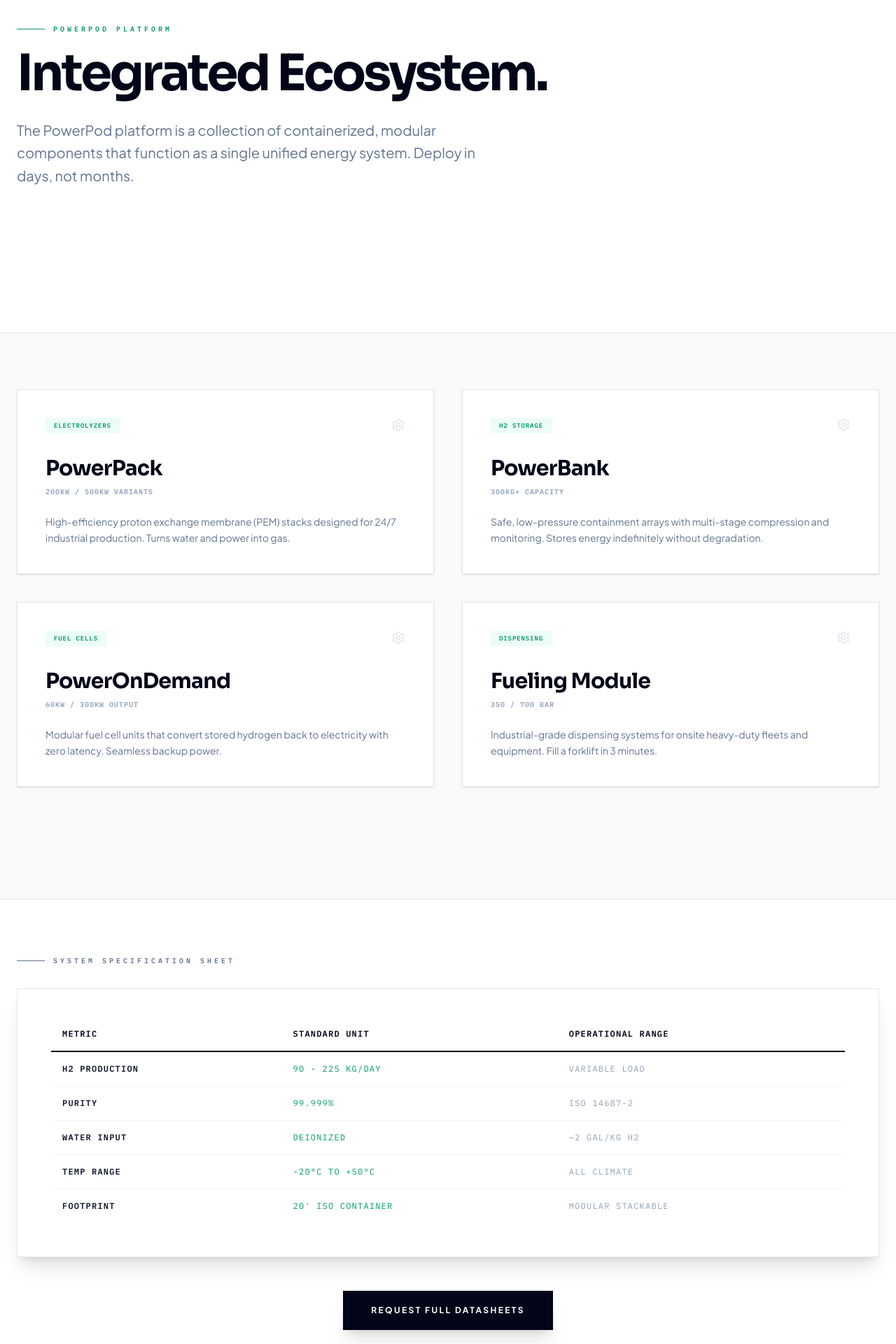
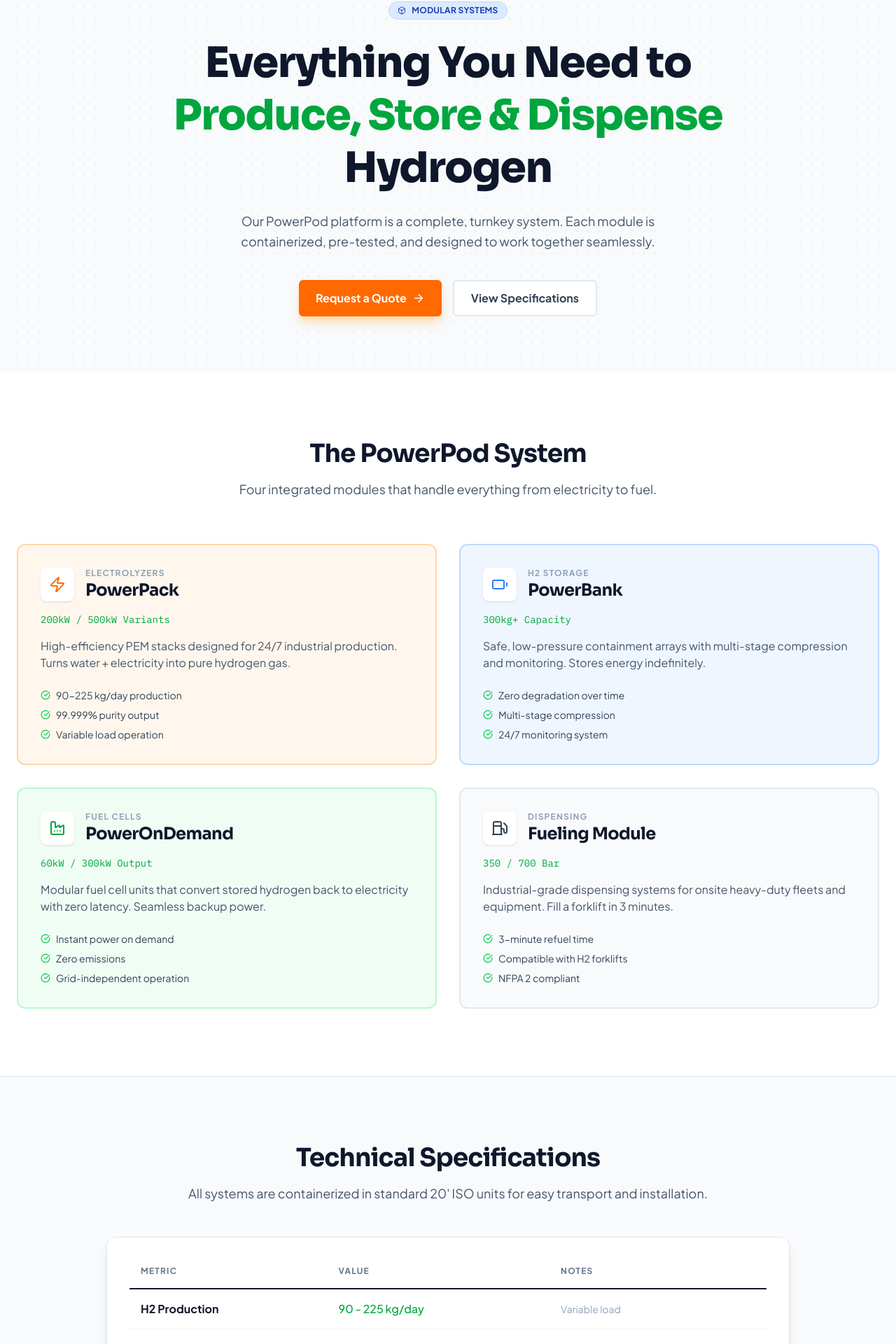
Before and after one commit to rockwellh2/rockwell-sanity, a Next.js app: page /platform in a window 1280 px wide. Shown: the part 94-2014 px from the top of the page at 70% size. Built offline with nearby package versions, Linux system fonts and the light colour scheme.

Commit message:
feat(phase-4): rebuild products page with warm conversion design

```diff
--- a/src/app/platform/page.tsx
+++ b/src/app/platform/page.tsx
@@ -1,121 +1,320 @@
 "use client";
 
 import Link from "next/link";
-import { Button } from "@/components/ui/Button";
-import { SectionHeader } from "@/components/ui/SectionHeader";
-import { HUDLabel } from "@/components/ui/HUDLabel";
-import { ProductModule } from "@/components/ui/ProductModule";
-import { FadeIn } from "@/components/ui/FadeIn";
+import Image from "next/image";
+import {
+    Zap,
+    Battery,
+    Fuel,
+    CheckCircle,
+    ArrowRight,
+    Box,
+    Factory
+} from "lucide-react";
+
+// ============================================================
+// PRODUCTS PAGE - "The Conversion Machine" Design
+// Showcase PowerPod systems with warm, approachable styling
+// ============================================================
 
 export default function PlatformPage() {
     return (
-        <div className="flex flex-col w-full overflow-hidden">
-            {/* HER0 */}
-            <section className="relative pt-32 pb-20 md:pb-32 overflow-hidden">
-                <div className="container mx-auto px-6 relative z-10">
-                    <FadeIn>
-                        <SectionHeader
-                            subtitle="PowerPod Platform"
-                            title="Integrated Ecosystem."
-                            description="The PowerPod platform is a collection of containerized, modular components that function as a single unified energy system. Deploy in days, not months."
-                        />
-                    </FadeIn>
-                </div>
-            </section>
+        <div className="flex flex-col w-full overflow-hidden bg-white">
 
-            {/* PRODUCT MODULES */}
-            <section className="bg-slate-50 border-y border-slate-200 py-20">
-                <div className="container mx-auto px-6">
-                    <div className="grid lg:grid-cols-2 gap-10 mb-20">
-                        <FadeIn delay={0.1}>
-                            <ProductModule
-                                name="PowerPack"
-                                tag="Electrolyzers"
-                                specs="200kW / 500kW Variants"
-                                desc="High-efficiency proton exchange membrane (PEM) stacks designed for 24/7 industrial production. Turns water and power into gas."
-                            />
-                        </FadeIn>
-                        <FadeIn delay={0.2}>
-                            <ProductModule
-                                name="PowerBank"
-                                tag="H2 Storage"
-                                specs="300kg+ Capacity"
-                                desc="Safe, low-pressure containment arrays with multi-stage compression and monitoring. Stores energy indefinitely without degradation."
-                            />
-                        </FadeIn>
-                        <FadeIn delay={0.3}>
-                            <ProductModule
-                                name="PowerOnDemand"
-                                tag="Fuel Cells"
-                                specs="60kW / 300kW Output"
-                                desc="Modular fuel cell units that convert stored hydrogen back to electricity with zero latency. Seamless backup power."
-                            />
-                        </FadeIn>
-                        <FadeIn delay={0.4}>
-                            <ProductModule
-                                name="Fueling Module"
-                                tag="Dispensing"
-                                specs="350 / 700 Bar"
-                                desc="Industrial-grade dispensing systems for onsite heavy-duty fleets and equipment. Fill a forklift in 3 minutes."
-                            />
-                        </FadeIn>
+            {/* ============================================================
+          1. HERO SECTION
+          ============================================================ */}
+            <section className="relative bg-slate-50 pt-24 pb-20 overflow-hidden">
+                <div className="absolute inset-0 z-0 opacity-10 pointer-events-none bg-grid-pattern"></div>
+
+                <div className="max-w-7xl mx-auto px-6 text-center relative z-10">
+                    <div className="inline-flex items-center gap-2 bg-blue-100 border border-blue-200 text-blue-800 px-3 py-1 rounded-full text-xs font-bold uppercase tracking-wide mb-6">
+                        <Box size={12} /> Modular Systems
+                    </div>
+
+                    <h1 className="heading-hero mb-6 max-w-4xl mx-auto">
+                        Everything You Need to <span className="text-green-600">Produce, Store & Dispense</span> Hydrogen
+                    </h1>
+
+                    <p className="text-body max-w-2xl mx-auto mb-10">
+                        Our PowerPod platform is a complete, turnkey system. Each module is containerized, pre-tested, and designed to work together seamlessly.
+                    </p>
+
+                    <div className="flex flex-wrap gap-4 justify-center">
+                        <Link href="/contact" className="btn-cta inline-flex items-center gap-2">
+                            Request a Quote <ArrowRight size={18} />
+                        </Link>
+                        <Link href="#specs" className="btn-secondary">
+                            View Specifications
+                        </Link>
                     </div>
                 </div>
             </section>
 
-            {/* SPECS TABLE */}
-            <section id="specs" className="bg-white py-20">
-                <div className="container mx-auto px-6">
-                    <HUDLabel color="slate">System Specification Sheet</HUDLabel>
+            {/* ============================================================
+          2. PRODUCT MODULES GRID
+          ============================================================ */}
+            <section className="py-24 bg-white">
+                <div className="max-w-7xl mx-auto px-6">
+                    <h2 className="heading-section text-center mb-4">The PowerPod System</h2>
+                    <p className="text-center text-body mb-16 max-w-2xl mx-auto">
+                        Four integrated modules that handle everything from electricity to fuel.
+                    </p>
 
-                    <div className="bg-white border border-slate-200 p-8 md:p-12 overflow-x-auto shadow-xl mt-8">
-                        <table className="w-full text-left font-mono text-xs uppercase tracking-widest text-slate-500">
-                            <thead className="border-b-2 border-slate-950 text-slate-950">
-                                <tr>
+                    <div className="grid md:grid-cols-2 gap-8">
+                        <ProductCard
+                            name="PowerPack"
+                            tagline="Electrolyzers"
+                            icon={<Zap className="text-orange-500" />}
+                            specs="200kW / 500kW Variants"
+                            description="High-efficiency PEM stacks designed for 24/7 industrial production. Turns water + electricity into pure hydrogen gas."
+                            features={[
+                                "90-225 kg/day production",
+                                "99.999% purity output",
+                                "Variable load operation"
+                            ]}
+                            color="orange"
+                        />
+                        <ProductCard
+                            name="PowerBank"
+                            tagline="H2 Storage"
+                            icon={<Battery className="text-blue-500" />}
+                            specs="300kg+ Capacity"
+                            description="Safe, low-pressure containment arrays with multi-stage compression and monitoring. Stores energy indefinitely."
+                            features={[
+                                "Zero degradation over time",
+                                "Multi-stage compression",
+                                "24/7 monitoring system"
+                            ]}
+                            color="blue"
+                        />
+                        <ProductCard
+                            name="PowerOnDemand"
+                            tagline="Fuel Cells"
+                            icon={<Factory className="text-green-600" />}
+                            specs="60kW / 300kW Output"
+                            description="Modular fuel cell units that convert stored hydrogen back to electricity with zero latency. Seamless backup power."
+                            features={[
+                                "Instant power on demand",
+                                "Zero emissions",
+                                "Grid-independent operation"
+                            ]}
+                            color="green"
+                        />
+                        <ProductCard
+                            name="Fueling Module"
+                            tagline="Dispensing"
+                            icon={<Fuel className="text-slate-700" />}
+                            specs="350 / 700 Bar"
+                            description="Industrial-grade dispensing systems for onsite heavy-duty fleets and equipment. Fill a forklift in 3 minutes."
+                            features={[
+                                "3-minute refuel time",
+                                "Compatible with H2 forklifts",
+                                "NFPA 2 compliant"
+                            ]}
+                            color="slate"
+                        />
+                    </div>
+                </div>
+            </section>
+
+            {/* ============================================================
+          3. SPECS TABLE
+          ============================================================ */}
+            <section id="specs" className="py-24 bg-slate-50 border-y border-slate-200">
+                <div className="max-w-5xl mx-auto px-6">
+                    <h2 className="heading-section text-center mb-4">Technical Specifications</h2>
+                    <p className="text-center text-body mb-12">
+                        All systems are containerized in standard 20' ISO units for easy transport and installation.
+                    </p>
+
+                    <div className="bg-white border border-slate-200 rounded-xl p-8 shadow-lg overflow-x-auto">
+                        <table className="w-full text-left">
+                            <thead className="border-b-2 border-slate-900">
+                                <tr className="text-xs font-bold uppercase tracking-widest text-slate-500">
                                     <th className="pb-4 pt-2 pl-4">Metric</th>
-                                    <th className="pb-4 pt-2">Standard Unit</th>
-                                    <th className="pb-4 pt-2">Operational Range</th>
+                                    <th className="pb-4 pt-2">Value</th>
+                                    <th className="pb-4 pt-2">Notes</th>
                                 </tr>
                             </thead>
                             <tbody className="divide-y divide-slate-100">
-                                <tr className="group hover:bg-slate-50 transition-colors">
-                                    <td className="py-4 pl-4 font-bold text-slate-900 group-hover:text-emerald-600 transition-colors">H2 Production</td>
-                                    <td className="py-4 text-emerald-600">90 - 225 kg/day</td>
-                                    <td className="py-4 text-slate-400">Variable Load</td>
-                                </tr>
-                                <tr className="group hover:bg-slate-50 transition-colors">
-                                    <td className="py-4 pl-4 font-bold text-slate-900 group-hover:text-emerald-600 transition-colors">Purity</td>
-                                    <td className="py-4 text-emerald-600">99.999%</td>
-                                    <td className="py-4 text-slate-400">ISO 14687-2</td>
-                                </tr>
-                                <tr className="group hover:bg-slate-50 transition-colors">
-                                    <td className="py-4 pl-4 font-bold text-slate-900 group-hover:text-emerald-600 transition-colors">Water Input</td>
-                                    <td className="py-4 text-emerald-600">Deionized</td>
-                                    <td className="py-4 text-slate-400">~2 gal/kg H2</td>
-                                </tr>
-                                <tr className="group hover:bg-slate-50 transition-colors">
-                                    <td className="py-4 pl-4 font-bold text-slate-900 group-hover:text-emerald-600 transition-colors">Temp Range</td>
-                                    <td className="py-4 text-emerald-600">-20°C to +50°C</td>
-                                    <td className="py-4 text-slate-400">All Climate</td>
-                                </tr>
-                                <tr className="group hover:bg-slate-50 transition-colors">
-                                    <td className="py-4 pl-4 font-bold text-slate-900 group-hover:text-emerald-600 transition-colors">Footprint</td>
-                                    <td className="py-4 text-emerald-600">20' ISO Container</td>
-                                    <td className="py-4 text-slate-400">Modular Stackable</td>
-                                </tr>
+                                <SpecRow metric="H2 Production" value="90 - 225 kg/day" notes="Variable load" />
+                                <SpecRow metric="Purity" value="99.999%" notes="ISO 14687-2" />
+                                <SpecRow metric="Water Input" value="~2 gal/kg H2" notes="Deionized" />
+                                <SpecRow metric="Temp Range" value="-20°C to +50°C" notes="All climate" />
+                                <SpecRow metric="Footprint" value="20' ISO Container" notes="Modular, stackable" />
+                                <SpecRow metric="Installation" value="Days, not months" notes="Turnkey delivery" />
                             </tbody>
                         </table>
                     </div>
 
                     <div className="mt-12 text-center">
-                        <Link href="/contact">
-                            <Button className="h-14 px-10 bg-slate-950 text-white hover:bg-emerald-600 text-xs font-bold uppercase tracking-[0.2em] rounded-none shadow-xl transition-all">
-                                Request Full Datasheets
-                            </Button>
+                        <Link href="/contact" className="btn-primary inline-flex items-center gap-2">
+                            Request Full Datasheets <ArrowRight size={18} />
                         </Link>
                     </div>
                 </div>
             </section>
+
+            {/* ============================================================
+          4. HOW THEY WORK TOGETHER
+          ============================================================ */}
+            <section className="py-24 bg-white">
+                <div className="max-w-6xl mx-auto px-6">
+                    <h2 className="heading-section text-center mb-4">How It All Works Together</h2>
+                    <p className="text-center text-body mb-16 max-w-2xl mx-auto">
+                        A complete closed-loop system from renewable energy to fuel in the tank.
+                    </p>
+
+                    <div className="relative">
+                        {/* Flow Diagram */}
+                        <div className="hidden lg:block absolute top-1/2 left-0 w-full h-1 bg-slate-200 -translate-y-1/2 z-0"></div>
+
+                        <div className="grid grid-cols-1 lg:grid-cols-4 gap-6 relative z-10">
+                            <FlowStep
+                                step="1"
+                                title="Energy In"
+                                description="Solar, wind, or grid power flows into the PowerPack"
+                                color="orange"
+                            />
+                            <FlowStep
+                                step="2"
+                                title="Electrolysis"
+                                description="Water is split into hydrogen and oxygen"
+                                color="blue"
+                            />
+                            <FlowStep
+                                step="3"
+                                title="Storage"
+                                description="Compressed H2 sits safely in the PowerBank"
+                                color="green"
+                            />
+                            <FlowStep
+                                step="4"
+                                title="Dispense"
+                                description="Fuel your fleet or generate backup power"
+                                color="slate"
+                            />
+                        </div>
+                    </div>
+                </div>
+            </section>
+
+            {/* ============================================================
+          5. FINAL CTA
+          ============================================================ */}
+            <section className="py-20 bg-slate-900">
+                <div className="max-w-4xl mx-auto px-6 text-center">
+                    <h2 className="text-3xl lg:text-4xl font-bold text-white mb-6">
+                        Ready to see the system specs for your site?
+                    </h2>
+                    <p className="text-slate-400 text-lg mb-10">
+                        We'll run a preliminary analysis and show you exactly how the PowerPod would fit your operation.
+                    </p>
+                    <Link href="/contact" className="btn-cta inline-flex items-center gap-2 text-lg">
+                        Request Free Feasibility Review <ArrowRight size={20} />
+                    </Link>
+                </div>
+            </section>
+
         </div>
     );
 }
+
+// ============================================================
+// SUB-COMPONENTS
+// ============================================================
+
+interface ProductCardProps {
+    name: string;
+    tagline: string;
+    icon: React.ReactNode;
+    specs: string;
+    description: string;
+    features: string[];
+    color: "orange" | "blue" | "green" | "slate";
+}
+
+function ProductCard({ name, tagline, icon, specs, description, features, color }: ProductCardProps) {
+    const colorClasses = {
+        orange: "bg-orange-50 border-orange-200",
+        blue: "bg-blue-50 border-blue-200",
+        green: "bg-green-50 border-green-200",
+        slate: "bg-slate-50 border-slate-200",
+    };
+
+    return (
+        <div className={`p-8 rounded-xl border-2 ${colorClasses[color]} card-hover`}>
+            <div className="flex items-center gap-4 mb-4">
+                <div className="p-3 bg-white rounded-lg shadow-sm">
+                    {icon}
+                </div>
+                <div>
+                    <p className="text-xs font-bold uppercase tracking-widest text-slate-400">{tagline}</p>
+                    <h3 className="text-2xl font-bold text-slate-900">{name}</h3>
+                </div>
+            </div>
+
+            <p className="text-sm font-mono text-green-600 mb-4">{specs}</p>
+
+            <p className="text-slate-600 mb-6">{description}</p>
+
+            <ul className="space-y-2">
+                {features.map((f, i) => (
+                    <li key={i} className="flex items-center gap-2 text-sm text-slate-700">
+                        <CheckCircle size={14} className="text-green-500" />
+                        {f}
+                    </li>
+                ))}
+            </ul>
+        </div>
+    );
+}
+
+interface SpecRowProps {
+    metric: string;
+    value: string;
+    notes: string;
+}
+
+function SpecRow({ metric, value, notes }: SpecRowProps) {
+    return (
+        <tr className="group hover:bg-slate-50 transition-colors">
+            <td className="py-4 pl-4 font-bold text-slate-900">{metric}</td>
+            <td className="py-4 text-green-600 font-medium">{value}</td>
+            <td className="py-4 text-slate-400 text-sm">{notes}</td>
+        </tr>
+    );
+}
+
+interface FlowStepProps {
+    step: string;
+    title: string;
+    description: string;
+    color: "orange" | "blue" | "green" | "slate";
+}
+
+function FlowStep({ step, title, description, color }: FlowStepProps) {
+    const bgColors = {
+        orange: "bg-orange-100",
+        blue: "bg-blue-100",
+        green: "bg-green-100",
+        slate: "bg-slate-100",
+    };
+    const textColors = {
+        orange: "text-orange-600",
+        blue: "text-blue-600",
+        green: "text-green-600",
+        slate: "text-slate-600",
+    };
+
+    return (
+        <div className="bg-white p-6 rounded-xl border border-slate-200 shadow-sm text-center card-hover">
+            <div className={`w-10 h-10 ${bgColors[color]} ${textColors[color]} rounded-full flex items-center justify-center font-bold mx-auto mb-4`}>
+                {step}
+            </div>
+            <h4 className="font-bold text-slate-900 mb-2">{title}</h4>
+            <p className="text-sm text-slate-500">{description}</p>
+        </div>
+    );
+}
```
